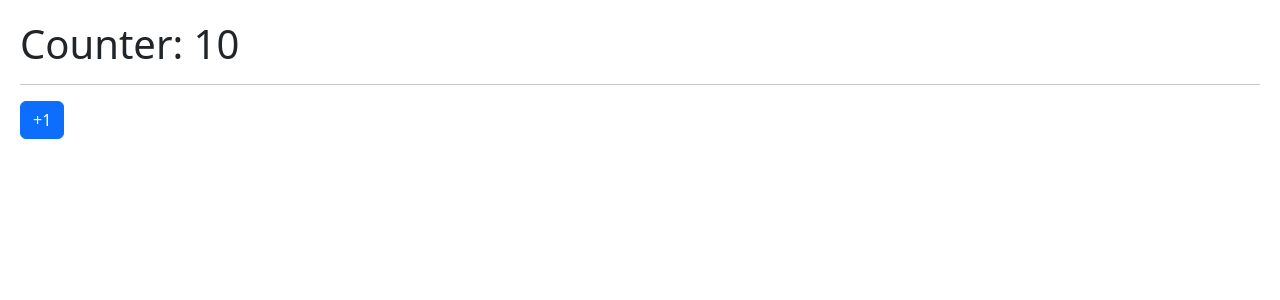
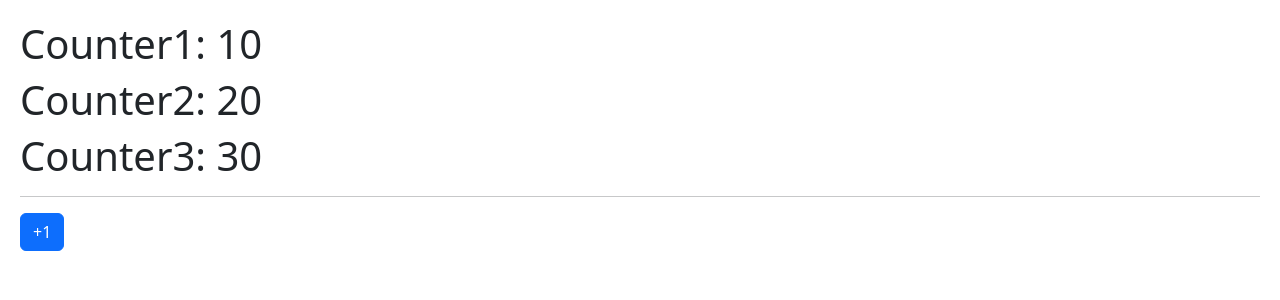
Before and after one commit to eangeles-react-cero-experto/05-hook-app, a React (Vite) app: page / in a window 1280 px wide. Shown: the top 300 px of the page. Built offline with nearby package versions, Linux system fonts and the light colour scheme.

Commit message:
Code with setState

```diff
--- a/src/01-useState/CounterApp.jsx
+++ b/src/01-useState/CounterApp.jsx
@@ -1,16 +1,24 @@
 import { useState } from "react";
 
 export const CounterApp = () => {
-  const [counter, setCounter] = useState(10);
+  const [counters, setCounters] = useState({
+    counter1: 10,
+    counter2: 20,
+    counter3: 30,
+  });
 
   return (
     <>
-      <h1>Counter: {counter}</h1>
+      <h1>Counter1: {counters.counter1}</h1>
+      <h1>Counter2: {counters.counter2}</h1>
+      <h1>Counter3: {counters.counter3}</h1>
 
       <hr />
 
       <button
-        onClick={() => setCounter(counter + 1)}
+        onClick={() =>
+          setCounters({ ...counters, counter1: counters.counter1 + 1 })
+        }
         className="btn btn-primary"
       >
         +1
```
